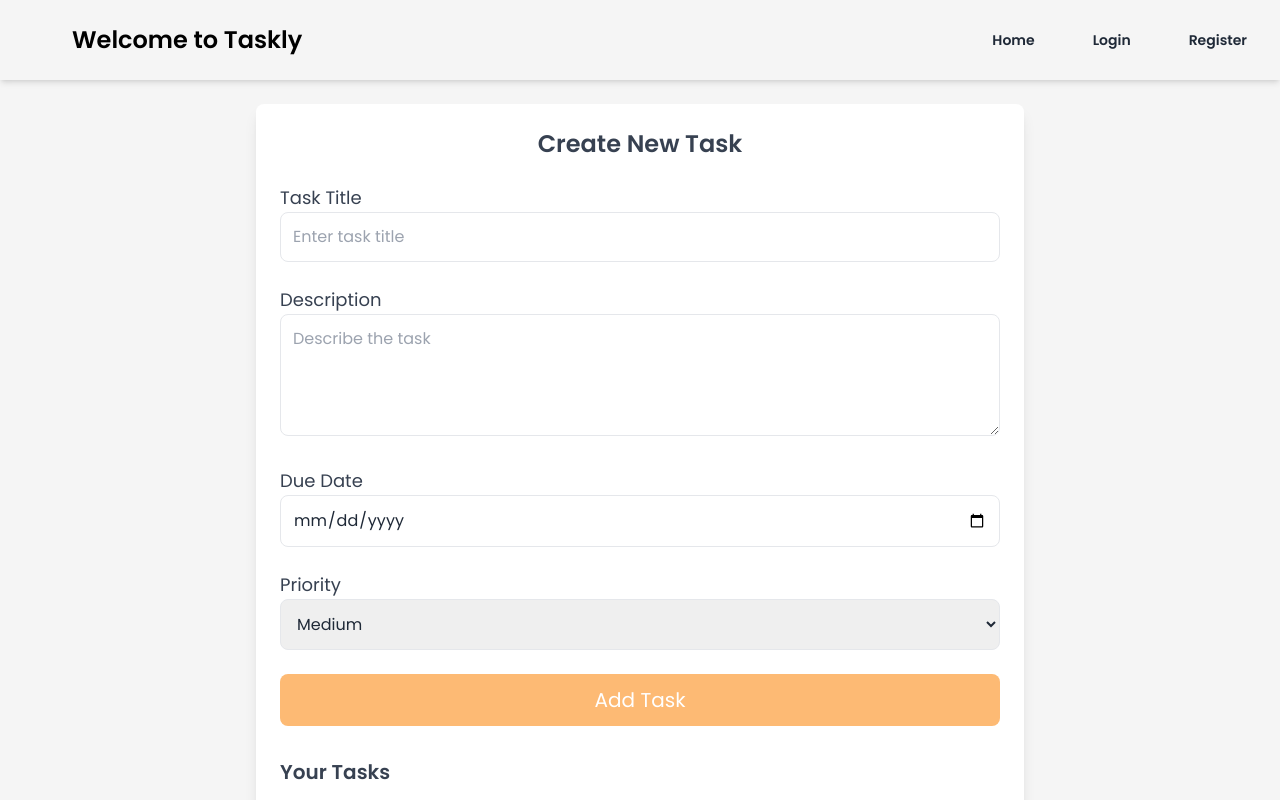
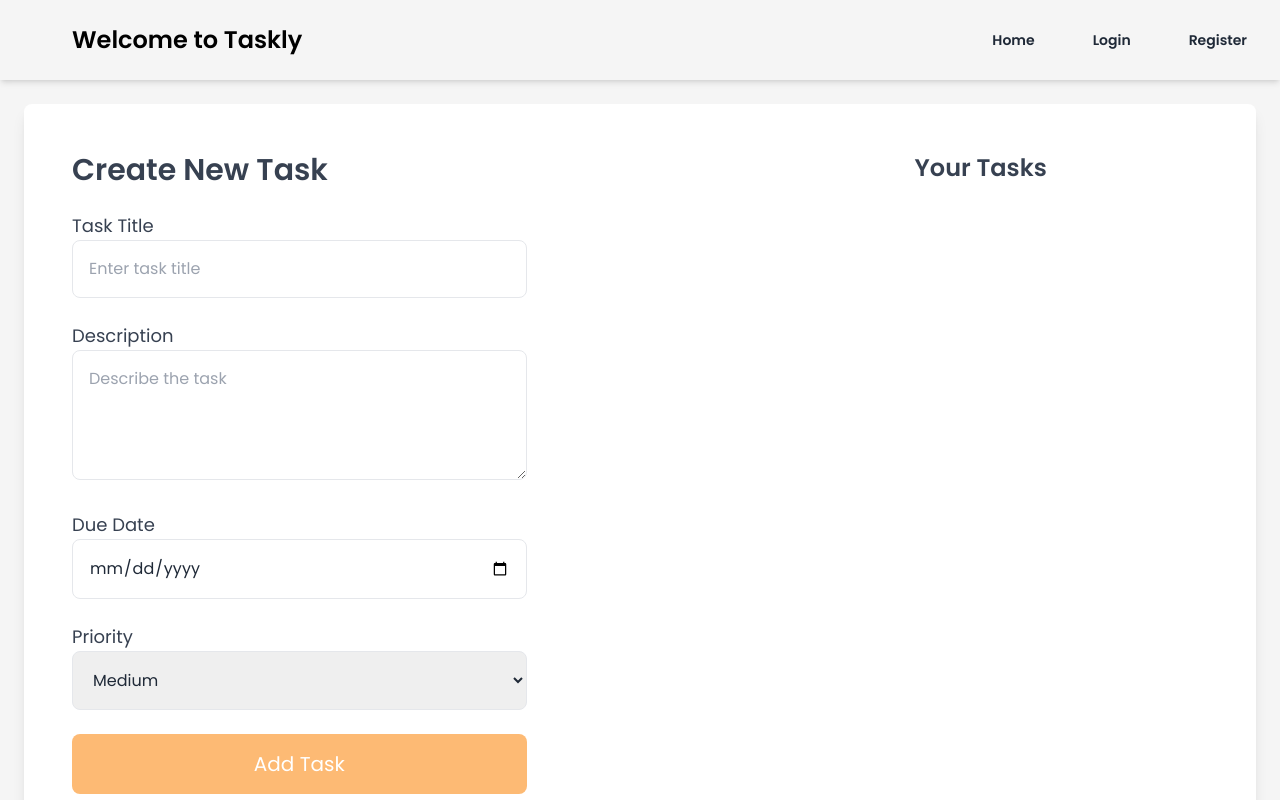
Before and after one commit to EnidaHebib/ToDo_app, a React (Vite) app in the folder frontend/: page /add-task in a window 1280 px wide. Shown: the top 800 px of the page. Built offline with nearby package versions, Linux system fonts and the light colour scheme.

Commit message:
fixedLogin

```diff
--- a/frontend/package.json
+++ b/frontend/package.json
@@ -14,9 +14,11 @@
     "@fullcalendar/interaction": "^6.1.15",
     "@fullcalendar/react": "^6.1.15",
     "axios": "^1.7.9",
+    "framer-motion": "^12.4.7",
     "react": "^19.0.0",
     "react-calendar": "^5.1.0",
     "react-dom": "^19.0.0",
+    "react-icons": "^5.5.0",
     "react-router-dom": "^7.2.0"
   },
   "devDependencies": {
--- a/frontend/src/App.jsx
+++ b/frontend/src/App.jsx
@@ -6,7 +6,6 @@ import Login from "./pages/Login";
 import Register from "./pages/Register";
 import TaskForm from "./components/TaskForm";
 import UpdateTask from "./components/UpdateTask";
-import CalendarView from "./pages/CalendarView";
 import Notepad from "./pages/Notepad";
 import EventReminder from "./pages/EventReminder";
 import Personal from "./pages/Personal"; // Import Personal.jsx here
@@ -35,7 +34,6 @@ function App() {
           <Route path="/register" element={<Register />} />
           <Route path="/add-task" element={<TaskForm />} />
           <Route path="/update-task/:id" element={<UpdateTask />} />
-          <Route path="/calendar" element={<CalendarView />} />
           <Route path="/notepad" element={<Notepad />} />
           <Route path="/event-reminder" element={<EventReminder />} />
           <Route path="/personal" element={<Personal />} /> {/* Add the route for Personal.jsx */}
--- a/frontend/src/components/TaskForm.jsx
+++ b/frontend/src/components/TaskForm.jsx
@@ -1,6 +1,5 @@
 import { useState } from "react";
 import { useNavigate } from "react-router-dom";
-
 
 const TaskForm = () => {
   const [taskTitle, setTaskTitle] = useState("");
@@ -9,7 +8,8 @@ const TaskForm = () => {
   const [taskPriority, setTaskPriority] = useState("medium");
   const [tasks, setTasks] = useState([]);
   const navigate = useNavigate();
-  const handleSubmit = (e) => {
+
+  const handleSubmit = async (e) => {
     e.preventDefault();
     const newTask = {
       title: taskTitle,
@@ -18,19 +18,40 @@ const TaskForm = () => {
       priority: taskPriority,
       id: Date.now(),
     };
+
+    try {
+      const response = await fetch("http://localhost:5001/api/tasks", {
+        method: "POST",
+        headers: { "Content-Type": "application/json" },
+        body: JSON.stringify(newTask),
+      });
+
+      if (!response.ok) {
+        throw new Error("Failed to add task");
+      }
+
+      const result = await response.json();
+      console.log("Task added:", result);
       setTasks([...tasks, newTask]);
       setTaskTitle("");
       setTaskDescription("");
       setTaskDueDate("");
       setTaskPriority("medium");
+    } catch (error) {
+      console.error("Error:", error);
+    }
   };
-  const test = (task) => {
+
+  const handleUpdate = (task) => {
     console.log(task);
     navigate(`/update-task/${task.id}`);
-  }
+  };
+
   return (
-    <div className="w-full max-w-3xl mx-auto p-6 bg-white rounded-lg shadow-lg">
-      <h2 className="text-2xl font-semibold mb-6 text-center text-gray-700">Create New Task</h2>
+    <div className="flex flex-col md:flex-row justify-between w-full max-w-8xl mx-auto p-8 bg-white rounded-lg shadow-lg mb-2">
+      {/* Left Side - Form */}
+      <div className="w-full md:w-5/12 p-4">
+        <h2 className="text-3xl font-semibold mb-6 text-gray-700">Create New Task</h2>
 
         <form onSubmit={handleSubmit} className="space-y-6">
           <div>
@@ -40,7 +61,7 @@ const TaskForm = () => {
               id="title"
               value={taskTitle}
               onChange={(e) => setTaskTitle(e.target.value)}
-            className="w-full p-3 border rounded-lg text-gray-800 focus:ring-2 focus:ring-green-600"
+              className="w-full p-4 border rounded-lg text-gray-800 focus:ring-2 focus:ring-green-600"
               placeholder="Enter task title"
               required
             />
@@ -52,7 +73,7 @@ const TaskForm = () => {
               id="description"
               value={taskDescription}
               onChange={(e) => setTaskDescription(e.target.value)}
-            className="w-full p-3 border rounded-lg text-gray-800 focus:ring-2 focus:ring-green-600"
+              className="w-full p-4 border rounded-lg text-gray-800 focus:ring-2 focus:ring-green-600"
               placeholder="Describe the task"
               rows="4"
             ></textarea>
@@ -65,7 +86,7 @@ const TaskForm = () => {
               id="dueDate"
               value={taskDueDate}
               onChange={(e) => setTaskDueDate(e.target.value)}
-            className="w-full p-3 border rounded-lg text-gray-800 focus:ring-2 focus:ring-green-600"
+              className="w-full p-4 border rounded-lg text-gray-800 focus:ring-2 focus:ring-green-600"
               required
             />
           </div>
@@ -76,7 +97,7 @@ const TaskForm = () => {
               id="priority"
               value={taskPriority}
               onChange={(e) => setTaskPriority(e.target.value)}
-            className="w-full p-3 border rounded-lg text-gray-800 focus:ring-2 focus:ring-green-600"
+              className="w-full p-4 border rounded-lg text-gray-800 focus:ring-2 focus:ring-green-600"
             >
               <option value="low">Low</option>
               <option value="medium">Medium</option>
@@ -84,20 +105,18 @@ const TaskForm = () => {
             </select>
           </div>
 
-        {/* Submit Button */}
-        <button
-          type="submit"
-          className="w-full py-3 bg-orange-300 text-white text-xl rounded-lg hover:bg-orange-400 transition-all"
-        >
+          <button type="submit" className="w-full py-4 bg-orange-300 text-white text-xl rounded-lg hover:bg-orange-400 transition-all">
             Add Task
           </button>
         </form>
+      </div>
 
-      {/* Display Tasks */}
-      <h2 className="mt-8 text-xl font-semibold text-gray-700">Your Tasks</h2>
+      {/* Right Side - Tasks List */}
+      <div className="w-full md:w-5/12 p-4">
+        <h2 className="text-2xl font-semibold text-gray-700 text-center">Your Tasks</h2>
         <ul className="space-y-4 mt-4">
           {tasks.map((task) => (
-          <li key={task.id} className={`border p-4 rounded-lg flex justify-between items-center ${task.priority === "high" ? 'bg-red-100' : task.priority === "medium" ? 'bg-yellow-100' : 'bg-green-100'}`}>
+            <li key={task.id} className={`border p-6 rounded-lg flex justify-between items-center ${task.priority === "high" ? 'bg-red-100' : task.priority === "medium" ? 'bg-yellow-100' : 'bg-green-100'}`}>
               <div>
                 <h3 className="font-semibold text-xl">{task.title}</h3>
                 <p className="text-sm text-gray-600">{task.description}</p>
@@ -105,12 +124,10 @@ const TaskForm = () => {
                 <p className="text-xs text-gray-500">Priority: {task.priority}</p>
               </div>
               <div>
-              <button onClick={()=> test(task)} className="bg-yellow-500 text-white py-1 px-4 rounded-md mr-2">
+                <button onClick={() => handleUpdate(task)} className="bg-yellow-500 text-white py-2 px-5 rounded-md mr-2">
                   Update
-
                 </button>
-              <button
-                className="bg-red-500 text-white py-1 px-4 rounded-md"
+                <button className="bg-red-500 text-white py-2 px-5 rounded-md"
                   onClick={() => {
                     setTasks(tasks.filter((t) => t.id !== task.id));
                   }}
@@ -122,6 +139,7 @@ const TaskForm = () => {
           ))}
         </ul>
       </div>
+    </div>
   );
 };
 
--- a/frontend/src/pages/Login.jsx
+++ b/frontend/src/pages/Login.jsx
@@ -29,7 +29,8 @@ const Login = ({ loginUser }) => {
         // Successfully logged in
         localStorage.setItem("user", JSON.stringify(result.user));  // Save user in localStorage
         loginUser(result.user);  // Update state in App.jsx
-        navigate("/");  // Redirect to home page
+        navigate("/"), { replace: true};
+        window.location.reload (); // Redirect to home page
       } else {
         throw new Error("Login failed, user data missing.");
       }
```
Also changed, not shown: 1 other file (tests, documents, lock files or other folders). Lines whose indentation alone changed are shown as unchanged.
